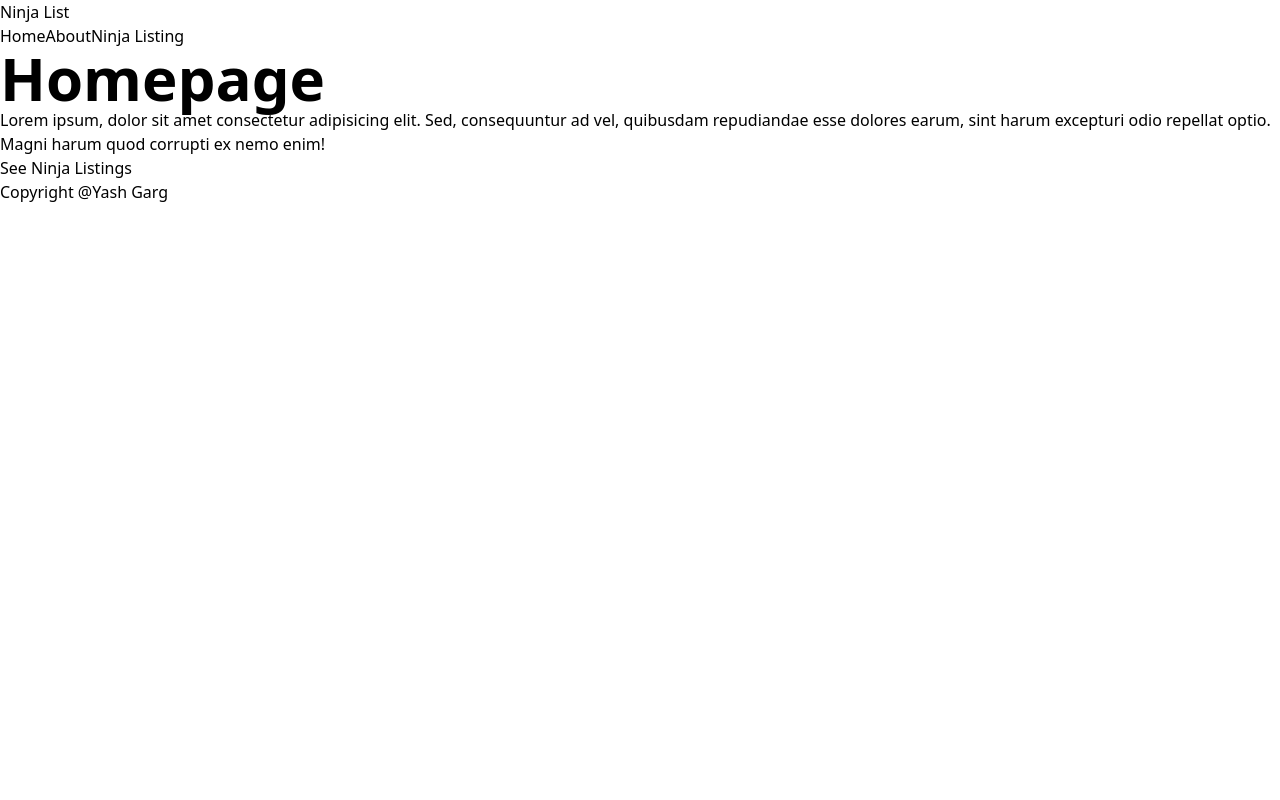
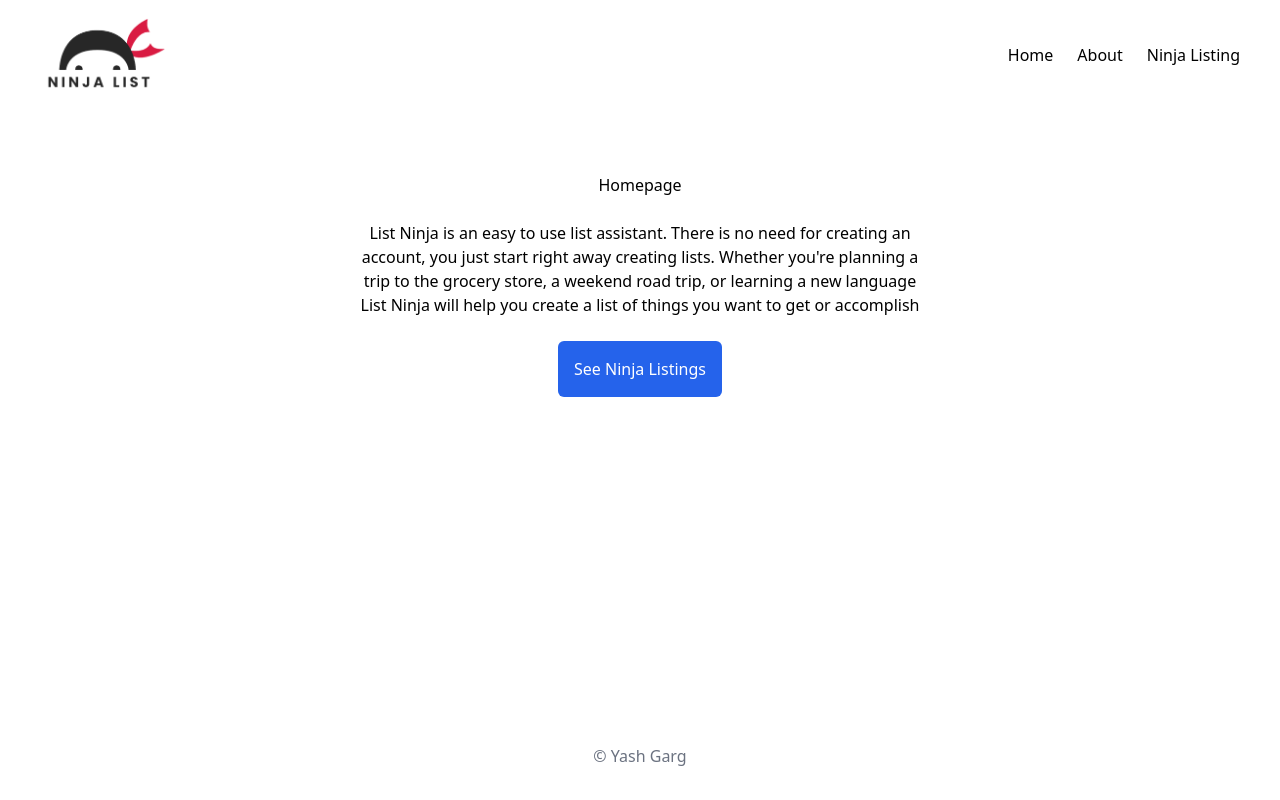
Before and after one commit to thisisyashgarg/first-nextjs-project, a Next.js app: page / in a window 1280 px wide. Built offline with nearby package versions, Linux system fonts and the light colour scheme.

Commit message:
error page added, css added, server side rendering started

```diff
--- a/src/components/Footer.tsx
+++ b/src/components/Footer.tsx
@@ -1,7 +1,11 @@
 import React from "react";
 
 const Footer = () => {
-  return <div>Copyright @Yash Garg</div>;
+  return (
+    <footer className="fixed bottom-0 left-0 w-full flex items-center justify-center mb-8">
+      <div className="text-center text-gray-500">&copy; Yash Garg</div>
+    </footer>
+  );
 };
 
 export default Footer;
--- a/src/components/Navbar.tsx
+++ b/src/components/Navbar.tsx
@@ -1,16 +1,18 @@
 import Link from "next/link";
 import React from "react";
+import Image from "next/image";
 
 const Navbar = () => {
   return (
-    <nav>
+    <nav className="flex p-4 px-10 justify-between items-center">
       <div>
-        <h1>Ninja List</h1>
+        <Image src="/logo.png" width={128} height={77} alt="logo" />
       </div>
-
-      <Link href="/">Home</Link>
-      <Link href="/about">About</Link>
-      <Link href="/ninjas">Ninja Listing</Link>
+      <div className="flex space-x-6">
+        <Link href="/">Home</Link>
+        <Link href="/about">About</Link>
+        <Link href="/ninjas">Ninja Listing</Link>
+      </div>
     </nav>
   );
 };
--- /dev/null
+++ b/src/pages/404.tsx
@@ -0,0 +1,23 @@
+import Link from "next/link";
+import { useRouter } from "next/router";
+import { useEffect } from "react";
+
+const NotFound = () => {
+  const router = useRouter();
+  useEffect(() => {
+    setTimeout(() => {
+      router.push("/");
+    }, 3000);
+  });
+  return (
+    <div>
+      <h1>Oops...</h1>
+      <h2>This page cannot be found</h2>
+      <p>
+        Go back to the <Link href="/">Homepage</Link>
+      </p>
+    </div>
+  );
+};
+
+export default NotFound;
--- a/src/pages/about.tsx
+++ b/src/pages/about.tsx
@@ -1,14 +1,22 @@
+import Head from "next/head";
+
 const About = () => {
   return (
-    <div>
-      <h1>About </h1>
-      <p>
-        Lorem ipsum, dolor sit amet consectetur adipisicing elit. Sed,
-        consequuntur ad vel, quibusdam repudiandae esse dolores earum, sint
-        harum excepturi odio repellat optio. Magni harum quod corrupti ex nemo
-        enim!
-      </p>
-    </div>
+    <>
+      <Head>
+        <title>Ninja List | About</title>
+      </Head>
+      <div className="p-8 m-8 space-y-6 items-center flex flex-col text-center">
+        <h1>About </h1>
+        <p className="w-[50%] ">
+          List Ninja is an easy to use list assistant. There is no need for
+          creating an account, you just start right away creating lists. Whether
+          you're planning a trip to the grocery store, a weekend road trip, or
+          learning a new language List Ninja will help you create a list of
+          things you want to get or accomplish
+        </p>
+      </div>
+    </>
   );
 };
 
--- a/src/pages/index.tsx
+++ b/src/pages/index.tsx
@@ -1,20 +1,28 @@
 import { Inter } from "next/font/google";
+import Head from "next/head";
 import Link from "next/link";
 
 const inter = Inter({ subsets: ["latin"] });
 
 export default function Home() {
   return (
-    <div>
-      <h1 className="font-bold text-6xl">Homepage</h1>
-      <p>
-        Lorem ipsum, dolor sit amet consectetur adipisicing elit. Sed,
-        consequuntur ad vel, quibusdam repudiandae esse dolores earum, sint
-        harum excepturi odio repellat optio. Magni harum quod corrupti ex nemo
-        enim!
-      </p>
-
-      <Link href="/ninjas">See Ninja Listings</Link>
-    </div>
+    <>
+      <Head>
+        <title>Ninja List | Home</title>
+      </Head>
+      <div className="p-8 m-8 space-y-6 items-center flex flex-col text-center">
+        <h1 className="">Homepage</h1>
+        <p className="w-[50%] ">
+          List Ninja is an easy to use list assistant. There is no need for
+          creating an account, you just start right away creating lists. Whether
+          you're planning a trip to the grocery store, a weekend road trip, or
+          learning a new language List Ninja will help you create a list of
+          things you want to get or accomplish
+        </p>
+        <button className="bg-blue-600 p-4 text-white rounded-md ">
+          <Link href="/ninjas">See Ninja Listings</Link>
+        </button>
+      </div>
+    </>
   );
 }
--- a/src/pages/ninjas/index.tsx
+++ b/src/pages/ninjas/index.tsx
@@ -1,5 +1,53 @@
-const Ninjas = () => {
-  return <h1>All Ninjas</h1>;
+import { GetStaticProps } from "next";
+import Head from "next/head";
+
+type UserData = {
+  id: 1;
+  name: string;
+  username: string;
+  email: string;
+  address: {
+    street: string;
+    suite: string;
+    city: string;
+    zipcode: string;
+    geo: {
+      lat: string;
+      lng: string;
+    };
+  };
+  phone: string;
+  website: string;
+  company: {
+    name: string;
+    catchPhrase: string;
+    bs: string;
+  };
+};
+
+export const getStaticProps = async () => {
+  console.log("get static props called ");
+  const data = await fetch("https://jsonplaceholder.typicode.com/users");
+  const ninjas = await data.json();
+  return {
+    props: { ninjas: ninjas },
+  };
+};
+
+const Ninjas = ({ ninjas }) => {
+  return (
+    <>
+      <Head>
+        <title>Ninja List | About</title>
+      </Head>
+      <div className="p-8 m-8 space-y-6 items-center flex flex-col text-center">
+        <h1>All Ninjas</h1>
+        {ninjas.map((ninja) => {
+          <div key={ninja.id}>{ninja.name}</div>;
+        })}
+      </div>
+    </>
+  );
 };
 
 export default Ninjas;
--- a/src/pages/ninjas/test.tsx
+++ /dev/null
@@ -1,5 +0,0 @@
-const Test = () => {
-  return <h1>Test</h1>;
-};
-
-export default Test;
```
Also changed, not shown: public/logo.png (added).
